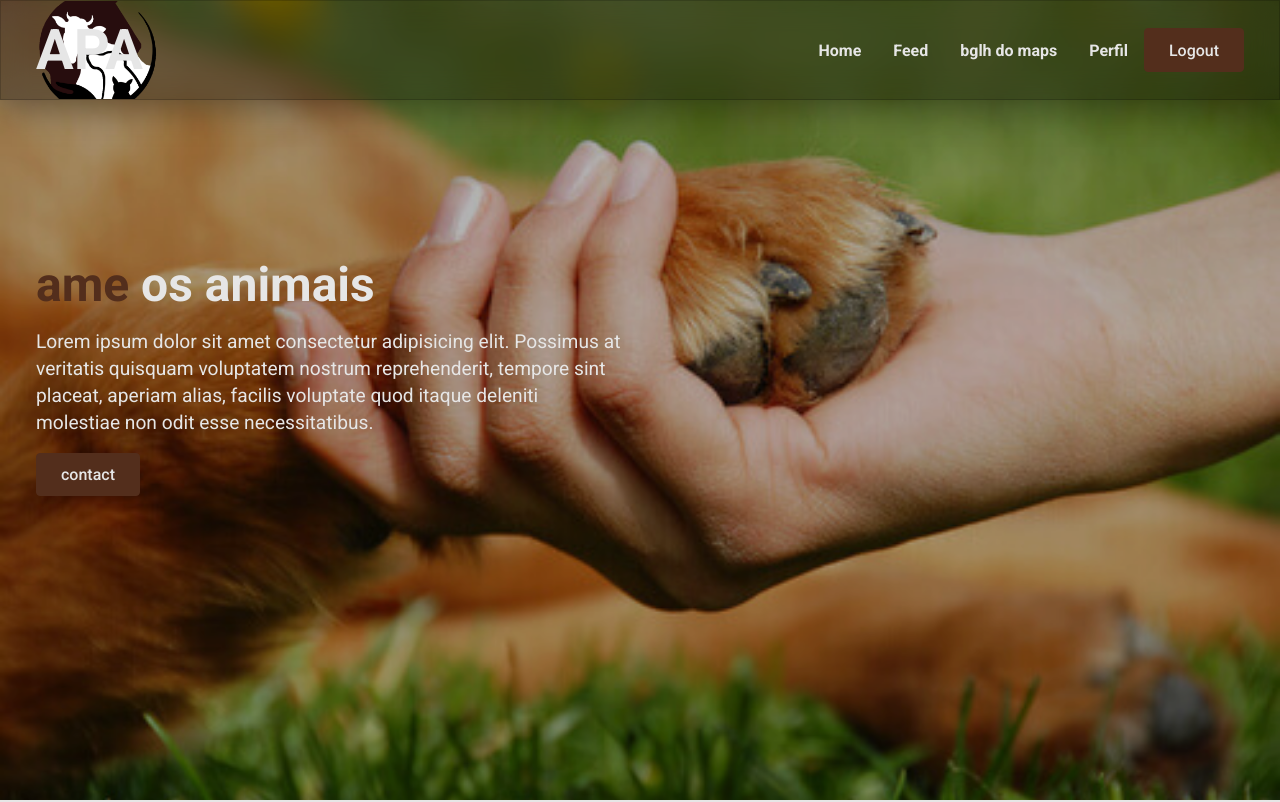
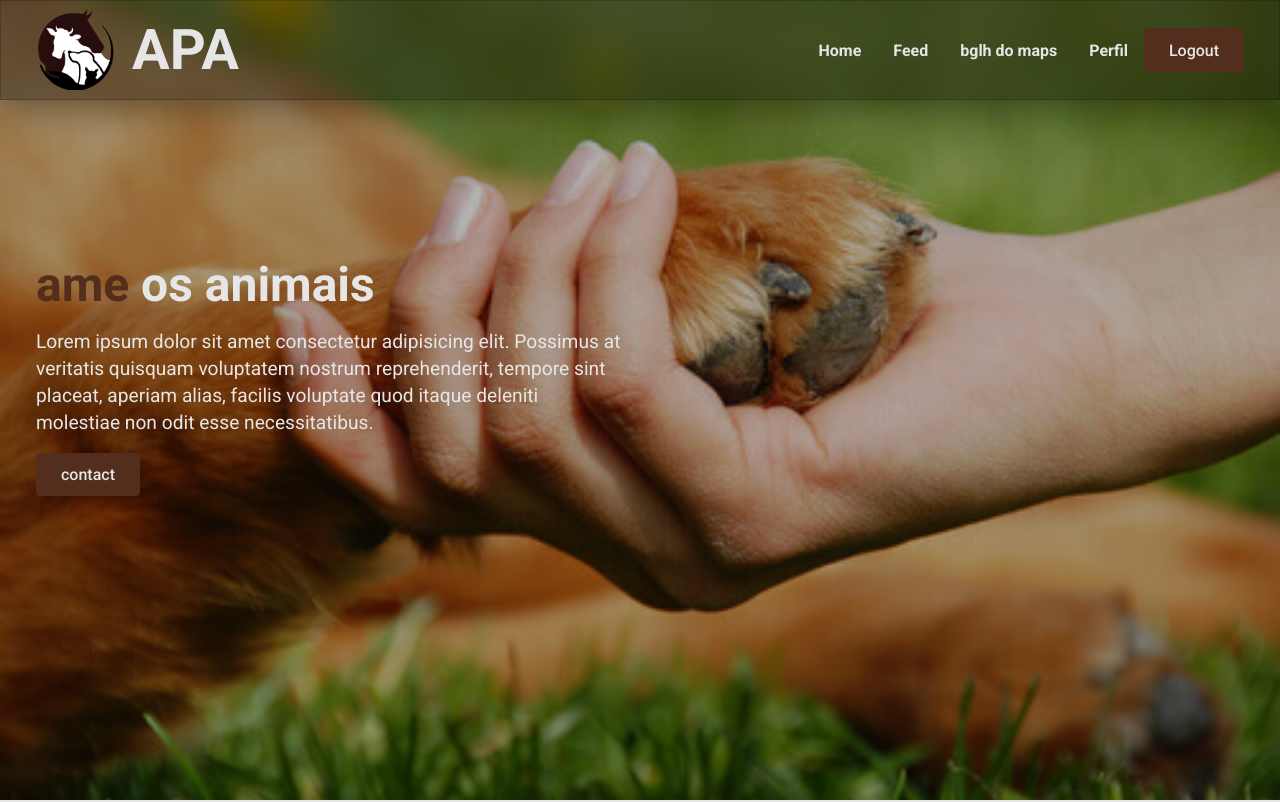
Before and after one commit to GustavoSilles/APA, a React (Create React App) app: page /home3 in a window 1280 px wide. Shown: the top 802 px of the page. Built offline with nearby package versions, Linux system fonts and the light colour scheme.

Commit message:
logozinho daora

```diff
--- a/src/components/navbar/Navbar.js
+++ b/src/components/navbar/Navbar.js
@@ -13,8 +13,7 @@ const Navbar = () => {
         <div name='top' className='navbar'>
             <div className="container">
                 <div className="logo">
-
-                    <h1>APA</h1>
+                    <h1 className='textlogo'>APA</h1>
                 </div>
 
                 <ul className={nav ? 'nav-menu active' : 'nav-menu'}>
--- a/src/components/navbar/NavbarStyles.css
+++ b/src/components/navbar/NavbarStyles.css
@@ -16,15 +16,18 @@
     align-items: center;
 }
 
-.navbar .logo {
+.logo {
     display: flex;
     align-items: center;
     color: #E6E6E6;
     margin: 1rem;
     content: '';
     background: url('../../assets//LogoVerdadeira.png') no-repeat center center/cover;
-    height: 100%;
-    width: 10%;
+    height: 5rem;
+    width: 5rem;
+}
+.textlogo{
+    margin-left: 120%;
 }
 
 .navbar .logo .icon {
```
Also changed, not shown: src/components/login/Login.css (line endings or trailing spaces).
